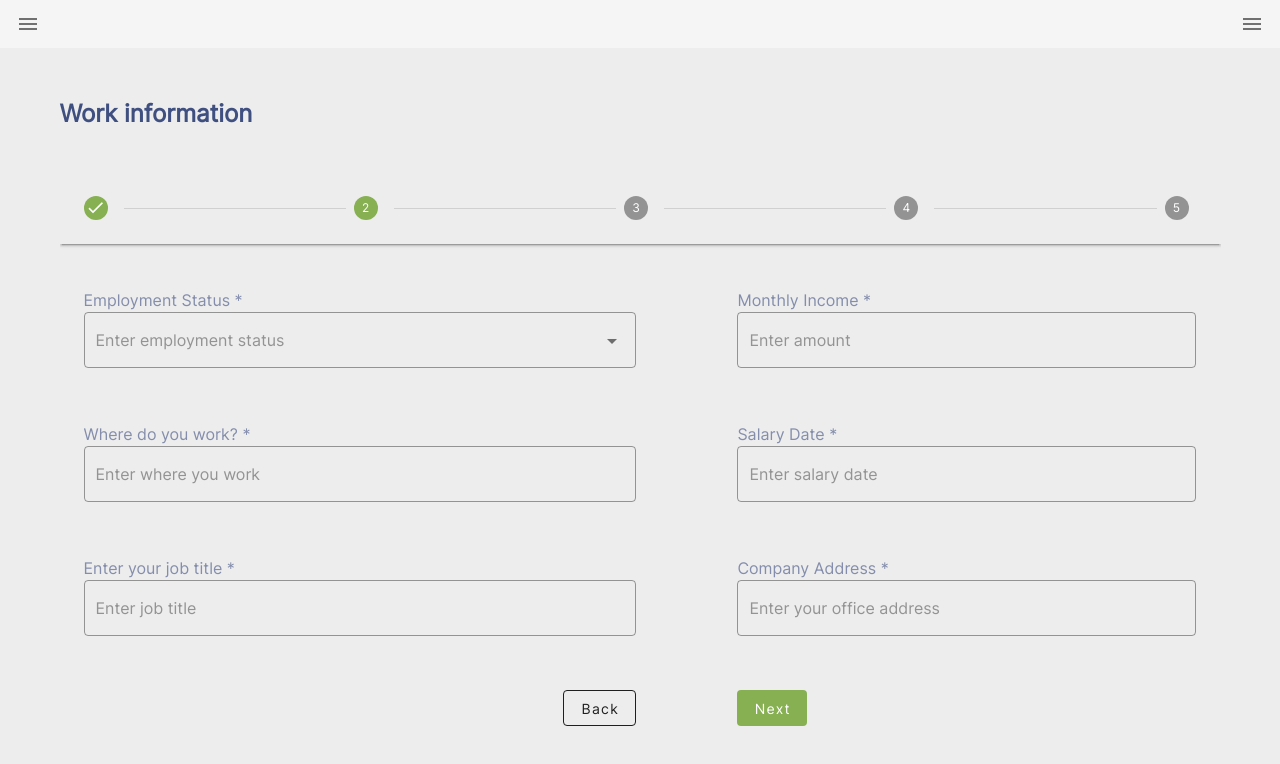
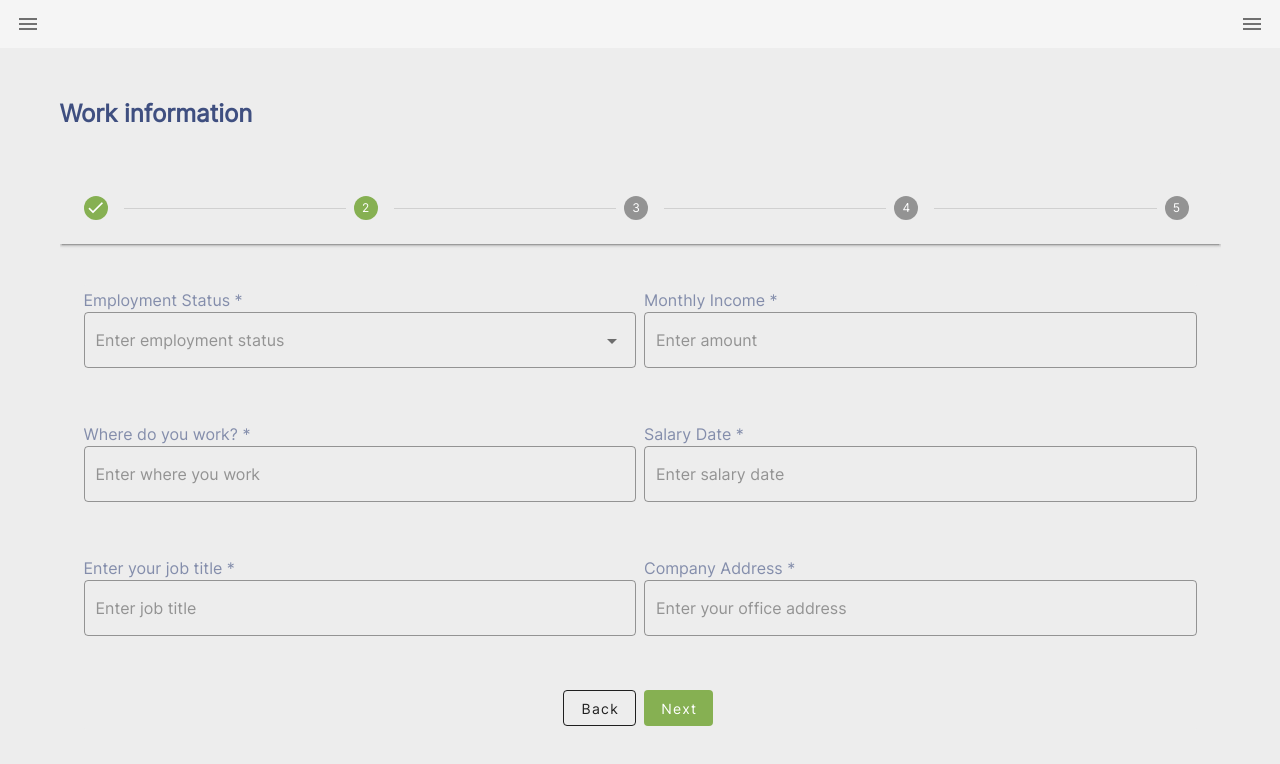
Before and after one commit to Lirac/figo, a Nuxt app: page /get-loans in a window 1280 px wide. Both pictures are taken after a click on the button "Next". Shown: the top 764 px of the page. Built offline with nearby package versions, Linux system fonts and the light colour scheme.

Commit message:
Adjust text fields in get loan page

```diff
--- a/pages/get-loans.vue
+++ b/pages/get-loans.vue
@@ -50,7 +50,7 @@
                         </v-text-field>
                       </v-col>
 
-                      <v-col cols="12" class="mb-10">
+                      <v-col cols="12">
                         <label class="input__label" for="">Gender *</label>
                         <v-btn-toggle
                           mandatory
@@ -93,7 +93,7 @@
                       </v-col>
                     </v-col>
                     <v-col cols="12" md="6">
-                      <v-col cols="12" class="mb-8">
+                      <v-col cols="12">
                         <label class="input__label" for=""
                           >Email Address *</label
                         >
@@ -175,7 +175,7 @@
                         </v-col>
                       </v-row>
                     </v-col>
-                    <v-col md="5" offset-md="1">
+                    <v-col cols="12" md="6">
                       <v-row>
                         <v-col cols="12">
                           <label class="input__label" for=""
@@ -251,7 +251,7 @@
             <v-stepper-content step="3">
               <v-card flat class="mb-12 stepper__content">
                 <v-form>
-                  <v-row class="mt-6">
+                  <v-row dense class="mt-6">
                     <v-col cols="12" md="6">
                       <v-row>
                         <v-col cols="12">
```
